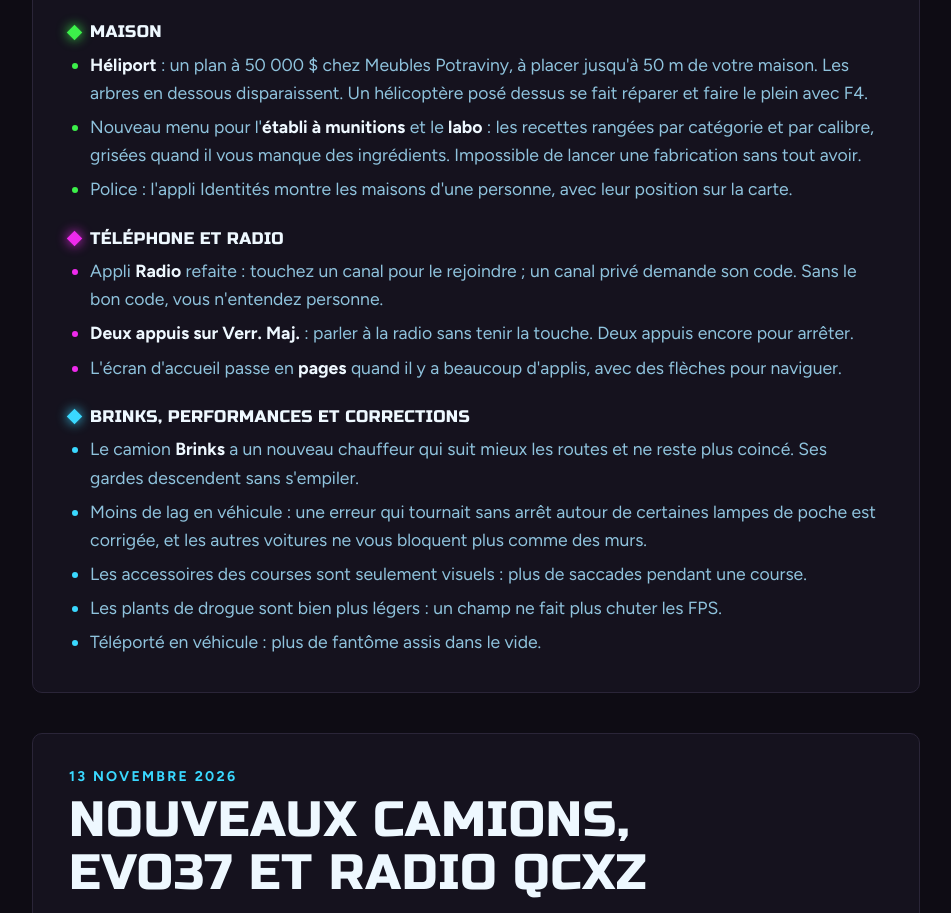
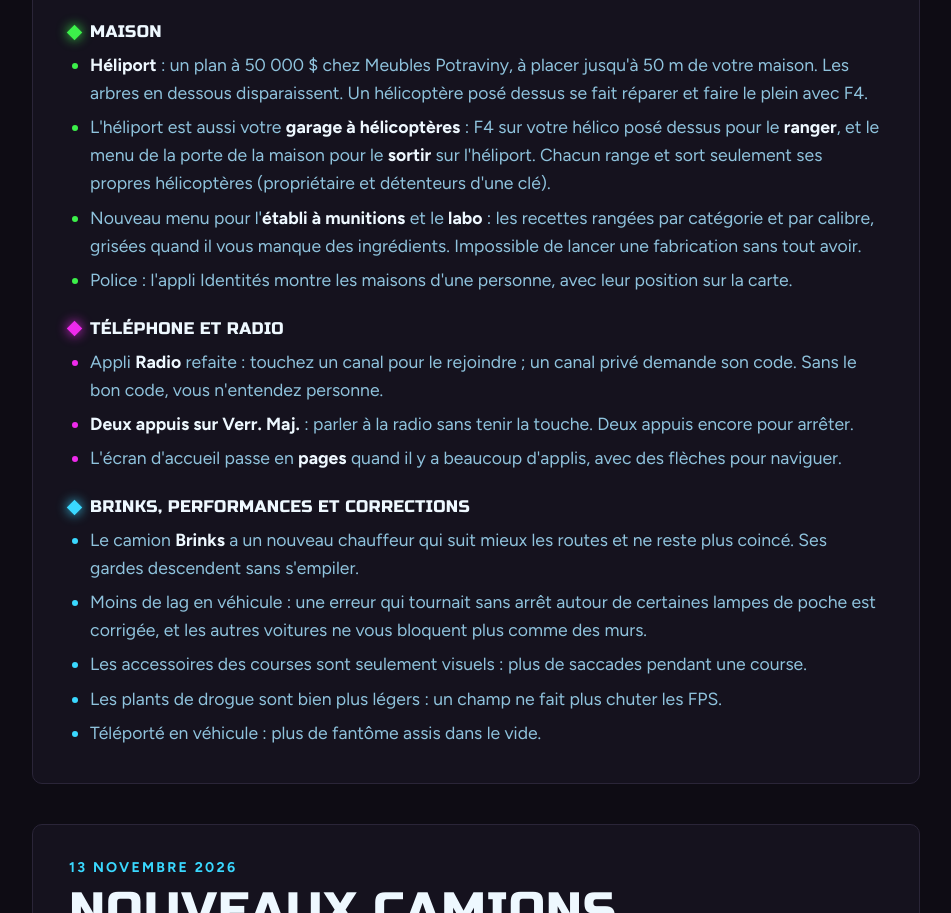
Before and after one commit to mikelimazulu/qcxz-site, a plain HTML site: page notes/index.html in a window 1280 px wide. Shown: the part 2166-3079 px from the top of the page, without its empty margins (164-1115 px from the left). Drawn offline with Linux system fonts and the light colour scheme.

Commit message:
Patch notes du 15 novembre : l'héliport sert de garage à hélicoptères
Co-Authored-By: Claude Opus 5.5 <noreply@anthropic.com>

```diff
--- a/notes/index.html
+++ b/notes/index.html
@@ -185,6 +185,7 @@ footer a { color: var(--steel); }
       <h3>Maison</h3>
       <ul>
         <li><b>Héliport</b> : un plan à 50 000 $ chez Meubles Potraviny, à placer jusqu'à 50 m de votre maison. Les arbres en dessous disparaissent. Un hélicoptère posé dessus se fait réparer et faire le plein avec F4.</li>
+        <li>L'héliport est aussi votre <b>garage à hélicoptères</b> : F4 sur votre hélico posé dessus pour le <b>ranger</b>, et le menu de la porte de la maison pour le <b>sortir</b> sur l'héliport. Chacun range et sort seulement ses propres hélicoptères (propriétaire et détenteurs d'une clé).</li>
         <li>Nouveau menu pour l'<b>établi à munitions</b> et le <b>labo</b> : les recettes rangées par catégorie et par calibre, grisées quand il vous manque des ingrédients. Impossible de lancer une fabrication sans tout avoir.</li>
         <li>Police : l'appli Identités montre les maisons d'une personne, avec leur position sur la carte.</li>
       </ul>
```
